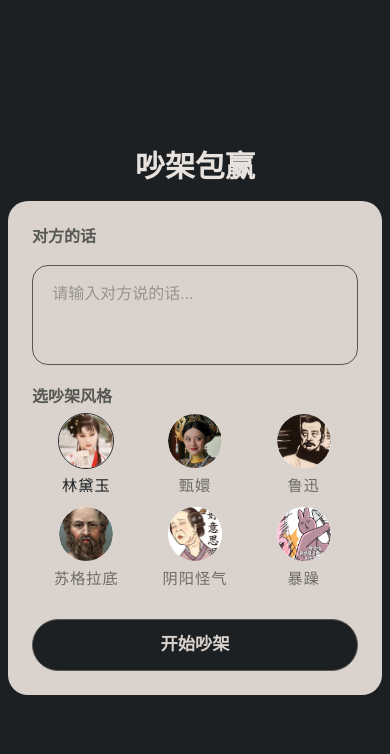
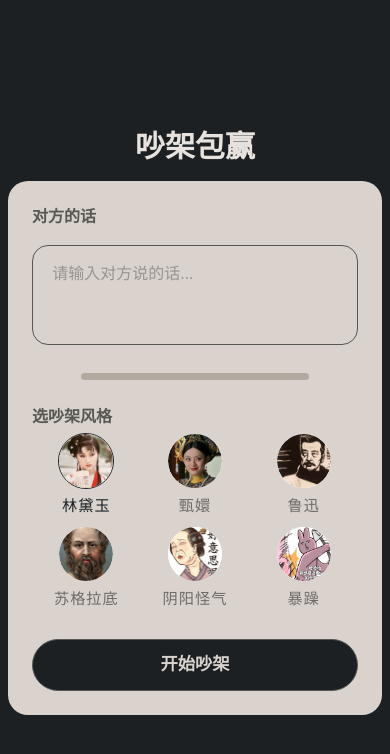
Before and after one commit to keu0001/chaojiabaoying, a Next.js app: page / in a window 390 px wide. Shown: the top 754 px of the page. Built offline with nearby package versions, Linux system fonts and the light colour scheme.

Commit message:
fix: divider横线始终显示并增强可见性，提示可滑动内容

```diff
--- a/src/app/globals.css
+++ b/src/app/globals.css
@@ -253,24 +253,25 @@ html, body {
   display: flex;
   justify-content: center;
   align-items: center;
-  margin: 0.5em 0 0.7em 0;
+  margin: 0.8em 0 1em 0;
 }
 .reply-divider {
   width: 80%;
-  height: 6px;
-  border-radius: 6px;
-  background: #D9D2CD;
-  box-shadow: 0 -8px 16px -8px rgba(44,44,44,0.18);
+  height: 8px;
+  border-radius: 8px;
+  background: #b0a89f;
+  box-shadow: 0 -10px 24px -8px rgba(44,44,44,0.28);
   position: relative;
   z-index: 2;
+  opacity: 0.95;
 }
 @media (max-width: 600px) {
   .reply-divider {
     width: 70%;
-    height: 5px;
-    border-radius: 5px;
+    height: 7px;
+    border-radius: 7px;
   }
   .reply-divider-wrapper {
-    margin: 0.3em 0 0.5em 0;
+    margin: 0.5em 0 0.8em 0;
   }
 }
--- a/src/app/page.tsx
+++ b/src/app/page.tsx
@@ -154,11 +154,9 @@ export default function Home() {
           placeholder="请输入对方说的话..."
           style={{ fontFamily, minHeight: 48, maxHeight: 100, fontSize: '1rem', resize: 'none', background: '#D9D2CD', color: '#575853', border: '1px solid #575853' }}
         />
-        {replies.length > 0 && (
-          <div className="reply-divider-wrapper">
-            <div className="reply-divider" />
-          </div>
-        )}
+        <div className="reply-divider-wrapper">
+          <div className="reply-divider" />
+        </div>
         {replies.length > 0 && (
           <div
             className="flat-card"
```
